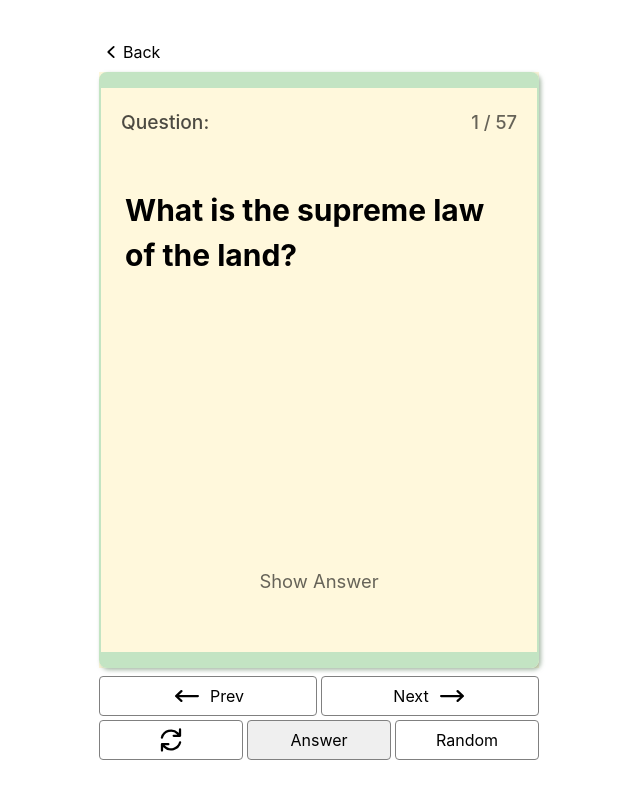
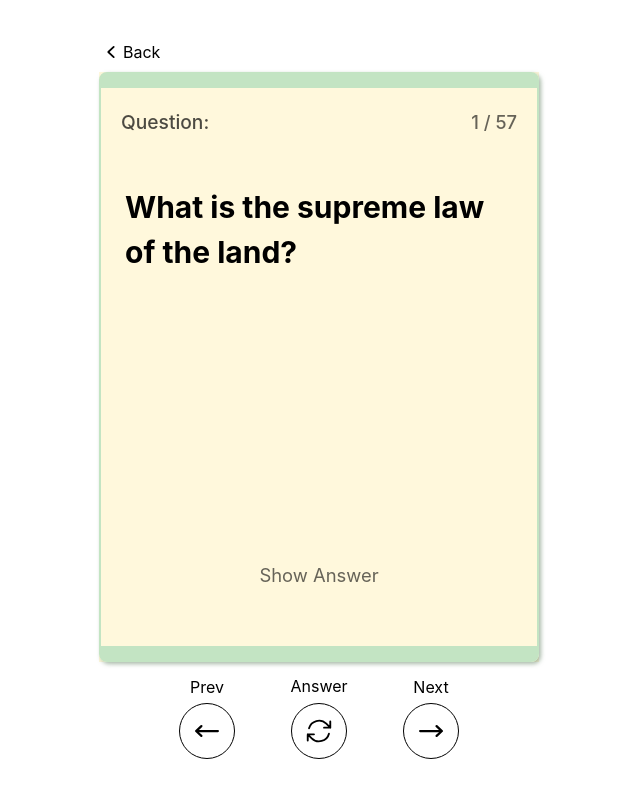
Before and after one commit to sprajams/flashcards, a React (Create React App) app: page /category/1/1 in a window 1280 px wide. Shown: the whole page, without its empty margins (321-961 px from the left). Built offline with nearby package versions, Linux system fonts and the light colour scheme.

Commit message:
simplify navigation buttons

```diff
--- a/src/components/CardMain/index.jsx
+++ b/src/components/CardMain/index.jsx
@@ -1,5 +1,5 @@
 import { useState, useEffect } from "react";
-import { generatePath, Link, useParams } from "react-router-dom";
+import { Link, useParams } from "react-router-dom";
 import CardLayout from "../CardLayout";
 import groups from "../../assets/grouped";
 import output from "../../assets/output.json";
@@ -32,14 +32,22 @@ const CardMain = () => {
           index={adjustedIndex}
           totalQ={data.length}
           activeFront={activeFront}
+          testMode={false}
           setActiveFront={setActiveFront}
         />
       </div>
       {categoryId ? (
-        <>
+        <div className={styles.btnContainer}>
+          {/* PREV */}
           <div className={styles.btnWrap}>
-            {/* PREV */}
-            <Link className={styles.btn} to={generatePath("*/:id", { id: 1 })}>
+            <span>Prev</span>
+            <Link
+              className={styles.btn}
+              to={`/category/${categoryId}/${
+                activeIndex === 1 ? data.length : activeIndex - 1
+              }`}
+            >
+              <span className={styles.iconWrap}>
                 <svg
                   xmlns="http://www.w3.org/2000/svg"
                   viewBox="0 0 20 20"
@@ -52,15 +60,45 @@ const CardMain = () => {
                     clipRule="evenodd"
                   />
                 </svg>
-              <span>Prev</span>
+              </span>
             </Link>
+          </div>
+
+          {/* flip card */}
+          <div className={styles.btnWrap}>
+            <span> {activeFront ? "Answer" : "Question"}</span>
+            <button
+              className={styles.btn}
+              onClick={() => setActiveFront(!activeFront)}
+            >
+              <span className={styles.iconWrap}>
+                <svg
+                  xmlns="http://www.w3.org/2000/svg"
+                  fill="none"
+                  viewBox="0 0 24 24"
+                  strokeWidth={1.5}
+                  stroke="currentColor"
+                  className="w-6 h-6 icon"
+                >
+                  <path
+                    strokeLinecap="round"
+                    strokeLinejoin="round"
+                    d="M16.023 9.348h4.992v-.001M2.985 19.644v-4.992m0 0h4.992m-4.993 0l3.181 3.183a8.25 8.25 0 0013.803-3.7M4.031 9.865a8.25 8.25 0 0113.803-3.7l3.181 3.182m0-4.991v4.99"
+                  />
+                </svg>
+              </span>
+            </button>
+          </div>
+          {/* next */}
+          <div className={styles.btnWrap}>
+            <span>Next</span>
             <Link
               className={styles.btn}
               to={`/category/${categoryId}/${
                 activeIndex === data.length ? 1 : activeIndex + 1
               }`}
             >
-              <span>Next</span>
+              <span className={styles.iconWrap}>
                 <svg
                   xmlns="http://www.w3.org/2000/svg"
                   viewBox="0 0 20 20"
@@ -73,41 +111,10 @@ const CardMain = () => {
                     clipRule="evenodd"
                   />
                 </svg>
+              </span>
             </Link>
           </div>
-          <div className={styles.btnWrap}>
-            <Link className={styles.btn} to={`/category/${categoryId}/1`}>
-              {/* refresh button */}
-              <svg
-                xmlns="http://www.w3.org/2000/svg"
-                viewBox="0 0 20 20"
-                fill="currentColor"
-                className="w-5 h-5 icon"
-              >
-                <path
-                  fillRule="evenodd"
-                  d="M15.312 11.424a5.5 5.5 0 01-9.201 2.466l-.312-.311h2.433a.75.75 0 000-1.5H3.989a.75.75 0 00-.75.75v4.242a.75.75 0 001.5 0v-2.43l.31.31a7 7 0 0011.712-3.138.75.75 0 00-1.449-.39zm1.23-3.723a.75.75 0 00.219-.53V2.929a.75.75 0 00-1.5 0V5.36l-.31-.31A7 7 0 003.239 8.188a.75.75 0 101.448.389A5.5 5.5 0 0113.89 6.11l.311.31h-2.432a.75.75 0 000 1.5h4.243a.75.75 0 00.53-.219z"
-                  clipRule="evenodd"
-                />
-              </svg>
-            </Link>
-
-            <button
-              className={styles.btn}
-              onClick={() => setActiveFront(!activeFront)}
-            >
-              {activeFront ? "Answer" : "Question"}
-            </button>
-            <Link
-              className={styles.btn}
-              to={`/category/${categoryId}/${Math.floor(
-                Math.random() * data.length + 1
-              )}`}
-            >
-              Random
-            </Link>
         </div>
-        </>
       ) : null}
     </div>
   );
--- a/src/components/CardMain/styles.module.scss
+++ b/src/components/CardMain/styles.module.scss
@@ -11,39 +11,44 @@
 }
 
 .btnContainer {
-  margin-top: 8px;
   display: flex;
   justify-content: center;
-  flex-direction: column;
-  gap: 8px;
-}
-
-.btnWrap {
-  display: flex;
-  justify-content: center;
-  gap: 4px;
-  margin-top: 4px;
+  gap: 32px;
+  margin-top: 8px;
 }
 
 .btn {
   display: flex;
-  flex-direction: row;
-  width: 100%;
+  flex-direction: column;
   justify-content: center;
   align-items: center;
-  height: 40px;
   cursor: pointer;
-  border: 1px solid grey;
-  padding: 4px;
   text-decoration: none;
-  border-radius: 4px;
   color: inherit;
-  gap: 8px;
+  border: none;
+  background: inherit;
+  gap: 4px;
+}
+.btnWrap {
+  display: flex;
+  flex-direction: column;
+  justify-content: center;
+  align-items: center;
+  width: 80px;
 }
 .icon {
+  width: 100%;
   height: 100%;
 }
-.btn--small {
-  flex-basis: 33%;
-  padding: 5px;
+.iconWrap {
+  margin-top: 4px;
+  height: 56px;
+  width: 56px;
+  padding: 12px;
+  border-radius: 50%;
+  border: 1px solid black;
+  display: block;
+  &:hover {
+    background: rgb(195, 228, 195);
+  }
 }
```
Lines whose indentation alone changed are shown as unchanged.
